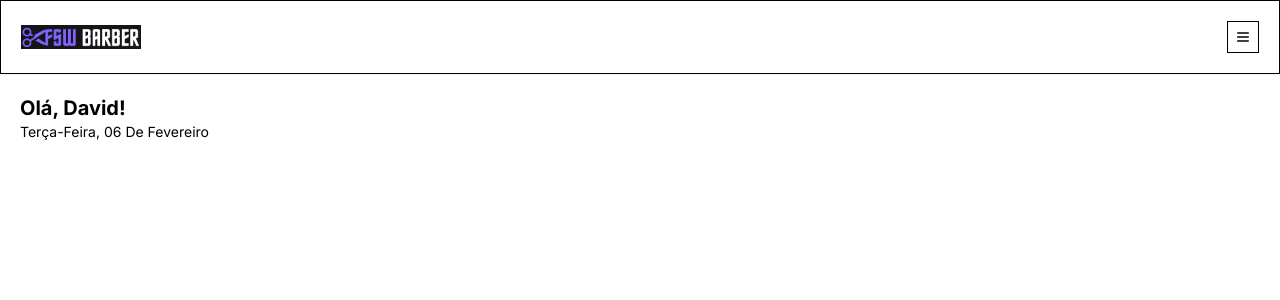
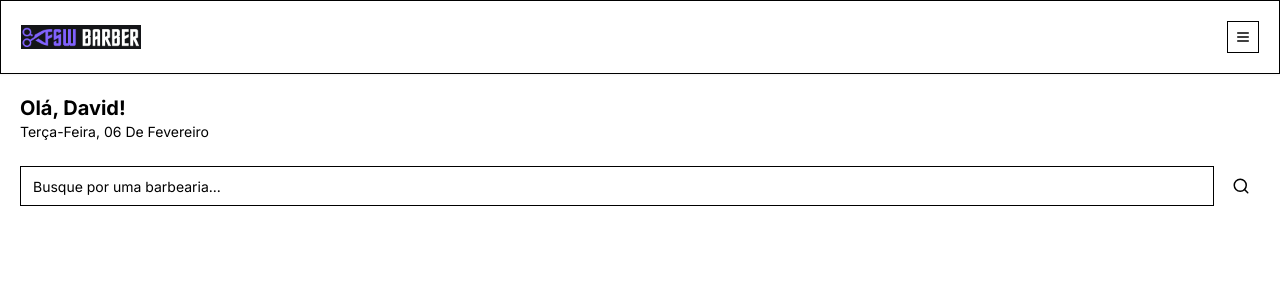
Before and after one commit to davidcs/barbeshop, a Next.js app: page / in a window 1280 px wide. Shown: the top 300 px of the page. Built offline with nearby package versions, Linux system fonts and the light colour scheme.

Commit message:
feat: Componente de busca inicial

```diff
--- /dev/null
+++ b/src/app/(home)/_components/search.tsx
@@ -0,0 +1,18 @@
+"use client";
+
+import { Button } from "@/app/_components/ui/button";
+import { Input } from "@/app/_components/ui/input";
+import { SearchIcon } from "lucide-react";
+
+const Search  = () => {
+    return (
+        <div className="flex items-center gap-2">
+            <Input placeholder="Busque por uma barbearia..."/>
+            <Button variant="default" size="icon">
+                <SearchIcon size={18}/>
+            </Button>
+        </div>
+    );
+}
+
+export default Search;
--- a/src/app/(home)/page.tsx
+++ b/src/app/(home)/page.tsx
@@ -2,11 +2,13 @@
 import Header from "../_components/header";
 import { format } from "date-fns";
 import { ptBR } from "date-fns/locale/pt-BR";
+import Search from "./_components/search";
 
 export default function Home() {
   return (
     <div>
       <Header />
+
       <div className="px-5 pt-5">
         <h2 className="text-xl font-bold">Olá, David!</h2>
         <p className="capitalize text-sm">
@@ -15,6 +17,9 @@
           })}
         </p>
       </div>
+      <div className="px-5 mt-6">
+        <Search/>
+      </div>
     </div>
   );
 }
--- /dev/null
+++ b/src/app/_components/ui/input.tsx
@@ -0,0 +1,25 @@
+import * as React from "react"
+
+import { cn } from "@/app/_lib/utils"
+
+export interface InputProps
+  extends React.InputHTMLAttributes<HTMLInputElement> {}
+
+const Input = React.forwardRef<HTMLInputElement, InputProps>(
+  ({ className, type, ...props }, ref) => {
+    return (
+      <input
+        type={type}
+        className={cn(
+          "flex h-10 w-full rounded-md border border-input bg-background px-3 py-2 text-sm ring-offset-background file:border-0 file:bg-transparent file:text-sm file:font-medium placeholder:text-muted-foreground focus-visible:outline-none focus-visible:ring-2 focus-visible:ring-ring focus-visible:ring-offset-2 disabled:cursor-not-allowed disabled:opacity-50",
+          className
+        )}
+        ref={ref}
+        {...props}
+      />
+    )
+  }
+)
+Input.displayName = "Input"
+
+export { Input }
```
